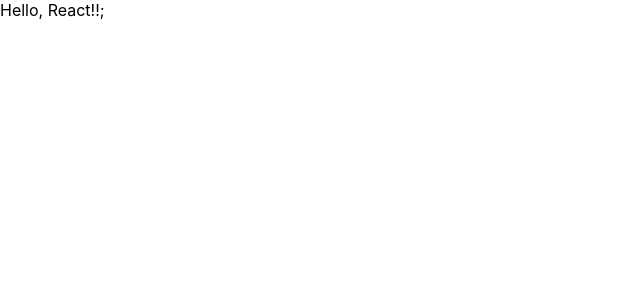
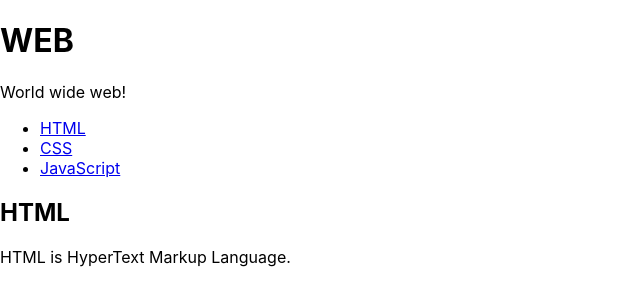
Before and after one commit to hyesom2642/React, a React (Create React App) app in the folder my-app/: page / in a window 1280 px wide. Shown: the top 306 px of the page, without its empty margins (0-640 px from the left). Built offline with nearby package versions, Linux system fonts and the light colour scheme.

Commit message:
✨ Practice create components

```diff
--- a/my-app/src/App.js
+++ b/my-app/src/App.js
@@ -1,11 +1,49 @@
 import React, { Component } from 'react';
 import './App.css';
+
+class Subject extends Component {
+  render() {
+    return (
+      <header>
+        <h1>WEB</h1>
+        World wide web!
+      </header>
+    )
+  }
+}
+
+class TOC extends Component {
+  render() {
+    return (
+      <nav>
+        <ul>
+          <li><a href="1.html">HTML</a></li>
+          <li><a href="2.html">CSS</a></li>
+          <li><a href="3.html">JavaScript</a></li>
+        </ul>
+      </nav>
+    )
+  }
+}
+
+class Content extends Component {
+  render() {
+    return (
+      <article>
+        <h2>HTML</h2>
+        HTML is HyperText Markup Language.
+      </article>
+    )
+  }
+}
 
 class App extends Component {
   render() {
     return (
       <div className="App">
-        Hello, React!!;
+        <Subject></Subject>
+        <TOC></TOC>
+        <Content></Content>
       </div>
     )
   }
```
Also changed, not shown: my-app/public/pure.html (added, +27 -0 lines).
